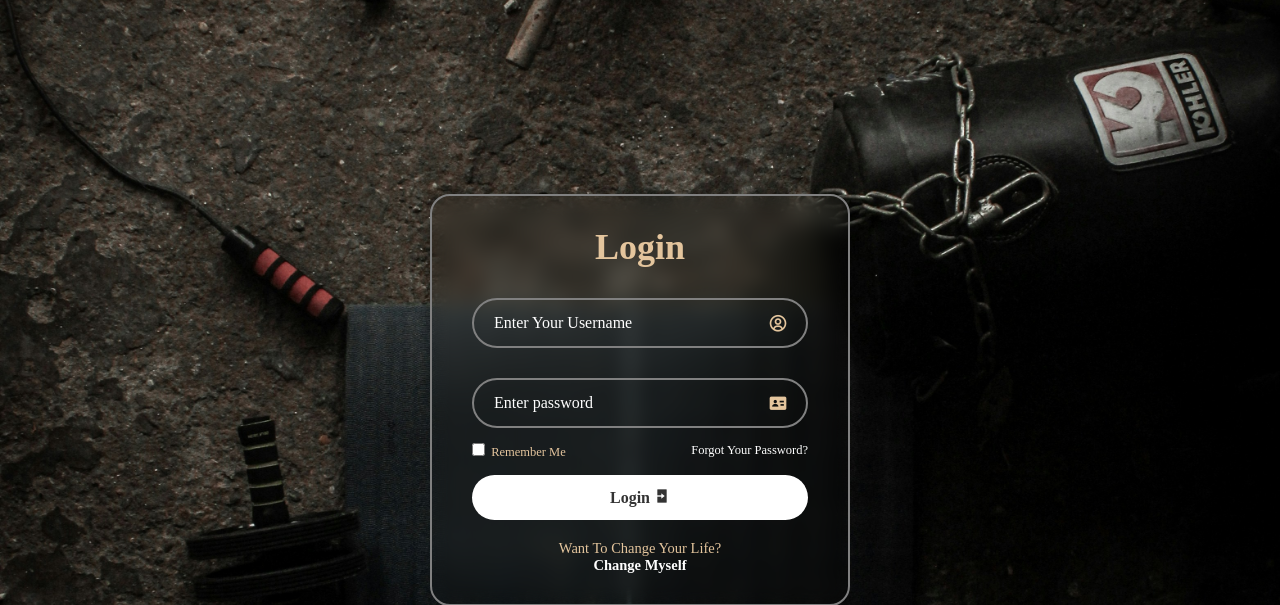
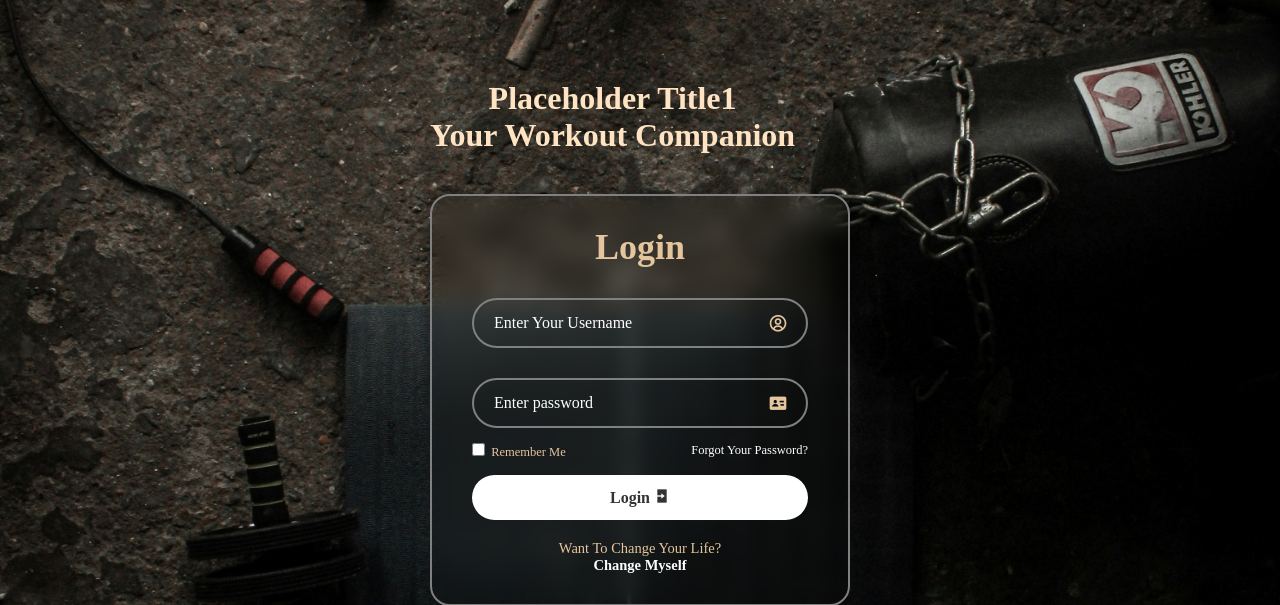
Before and after one commit to Rishcursion/Javascript-hope, a web app: file public/frontend/html/login.html in a window 1280 px wide. Shown: the top 605 px of the page. Run offline with its HTML, style and script files only (its server is not run), Linux system fonts and the light colour scheme; some web fonts are replaced.

Commit message:
cleaning up css

```diff
--- a/public/frontend/css/login.css
+++ b/public/frontend/css/login.css
@@ -16,6 +16,26 @@ body{
     background: url("/public/images/back.jpg") no-repeat;
     background-size: cover;
     background-position: center;
+}
+
+.Webname h1{
+    margin: 0;
+    padding : 0px;
+    text-align: center;
+    justify-content: left;
+    position: absolute;
+    top: 10%;
+    color:bisque;
+}
+
+.Webname1 h1{
+    margin: 0;
+    padding : 0px;
+    text-align: center;
+    justify-content: left;
+    position: absolute;
+    top: 5%;
+    color:bisque;
 }
 
 .wrapper{
--- a/public/frontend/html/login.html
+++ b/public/frontend/html/login.html
@@ -7,11 +7,14 @@
 </head>
 
 <body>
+    <div class="Webname">
+        <h1>Placeholder Title1<br> Your Workout Companion</h1>
+    </div>
     <div class="wrapper">
         <form action="">
             <h1>Login</h1>
             <div class="input-box">
-                <input type="text" placeholder="Enter Your Username">
+                <input type="text" placeholder="Enter Your Username" required>
                 <i class='bx bx-user-circle' ></i>
 
             </div>
--- a/public/frontend/html/register.html
+++ b/public/frontend/html/register.html
@@ -7,6 +7,9 @@
 </head>
 
 <body>
+    <div class="Webname1">
+        <h1>Placeholder Title<br> Your Workout Companion</h1>
+    </div>
     <div class="wrapper">
         <form action="">
             <h1>Register</h1>
```
Also changed, not shown: public/backend/server.js (+47 -6 lines), public/backend/form.js (added).
